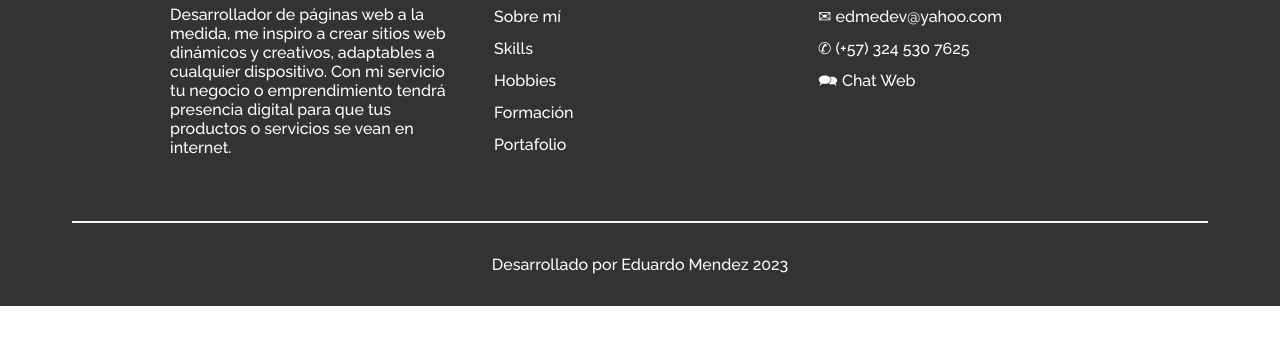
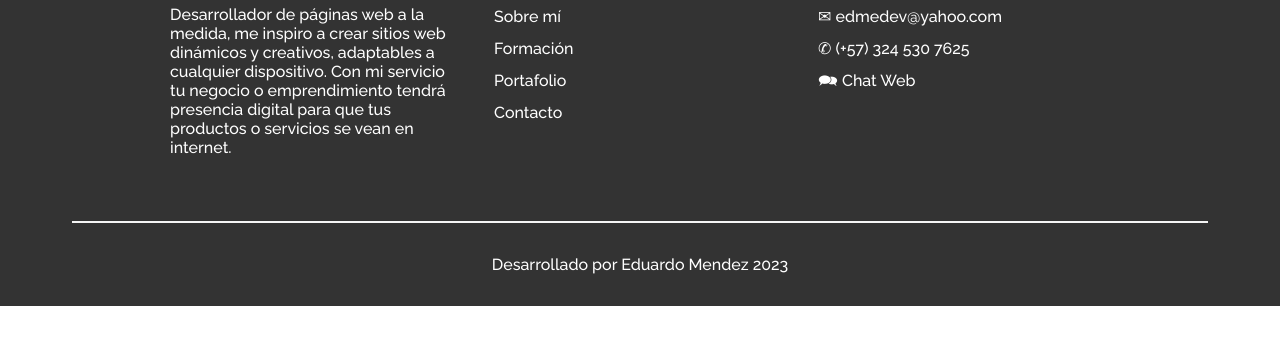
Before and after one commit to edmedev/edmedev.github.io, a website: page templates/footer.html in a window 1280 px wide. Shown: the part 109-454 px from the top of the page. Drawn offline with Linux system fonts and the light colour scheme.

Commit message:
Actualizando los enlaces del pie de página

```diff
--- a/templates/footer.html
+++ b/templates/footer.html
@@ -29,23 +29,19 @@
                         <h2 class="titulo-secundario">Enlaces de Interes:</h2>
                         <ul class="enlacesPie">
                             <li class="enlacesPie__enlace">
-                                <a href="#sobre-mi" class="enlace-footer">Sobre mí</a>
+                                <a href="../sobre-mi.html" class="enlace-footer">Sobre mí</a>
                             </li>
 
                             <li class="enlacesPie__enlace">
-                                <a href="#skills" class="enlace-footer">Skills</a>
+                                <a href="../formacion.html" class="enlace-footer">Formación</a>
                             </li>
 
                             <li class="enlacesPie__enlace">
-                                <a href="#hobbies" class="enlace-footer">Hobbies</a>
+                                <a href="../proyectos.html" class="enlace-footer">Portafolio</a>
                             </li>
 
                             <li class="enlacesPie__enlace">
-                                <a href="#formacion" class="enlace-footer">Formación</a>
-                            </li>
-
-                            <li class="enlacesPie__enlace">
-                                <a href="#proyectos" class="enlace-footer">Portafolio</a>
+                                <a href="../contacto.html" class="enlace-footer">Contacto</a>
                             </li>
                         </ul>
                     </div>
```
